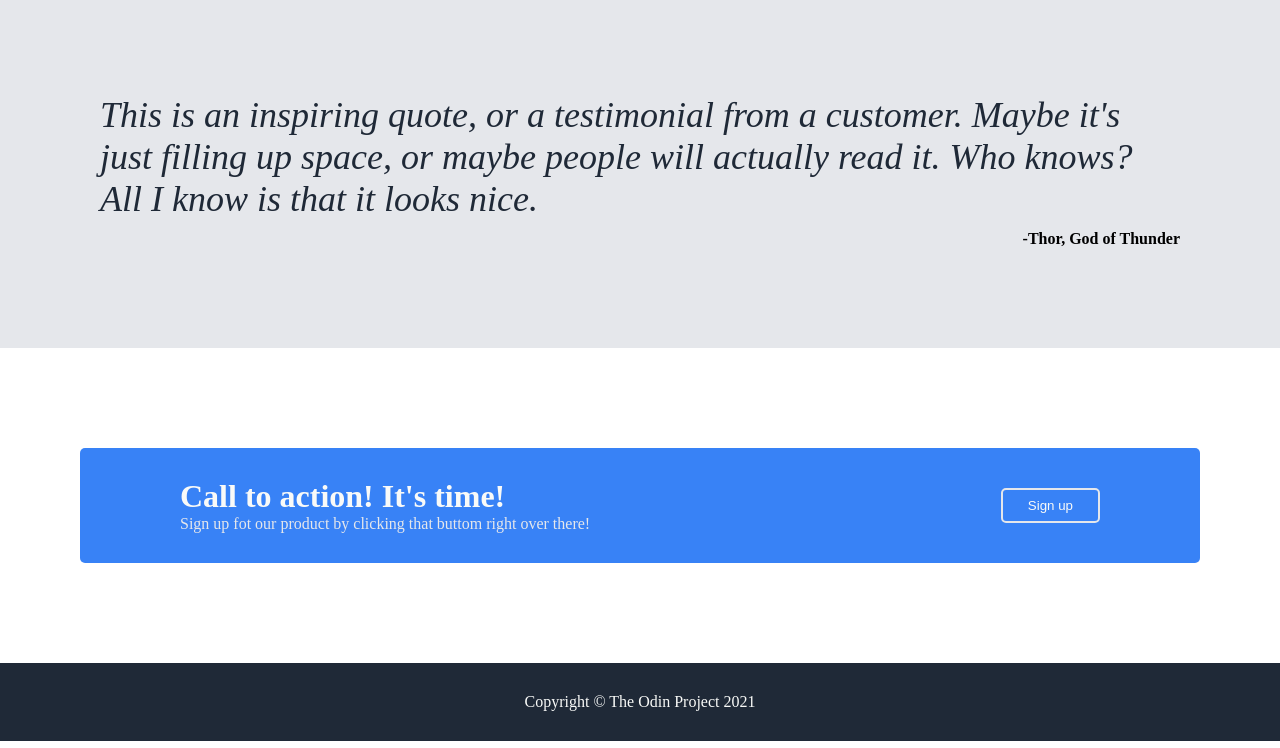
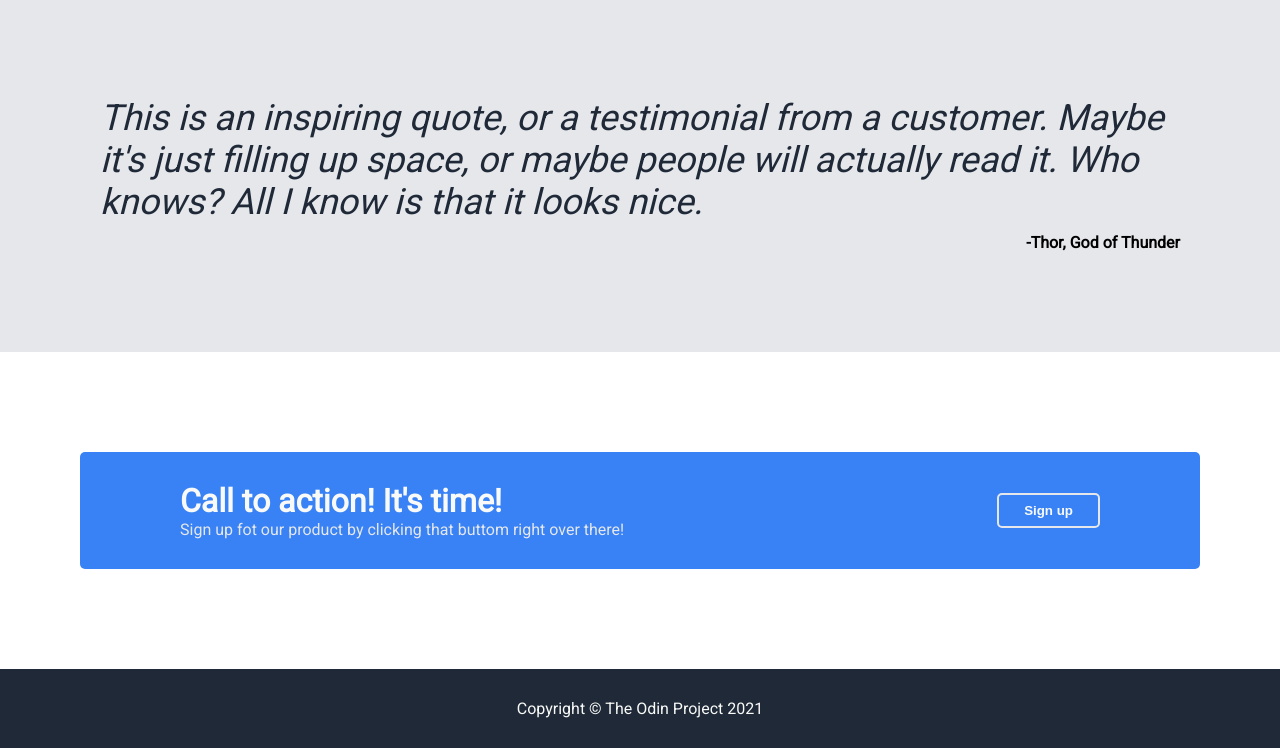
Before and after one commit to sergemaddoc/odin_landing, a plain HTML site: page index.html in a window 1280 px wide. Shown: the part 761-1509 px from the top of the page. Drawn offline with Linux system fonts and the light colour scheme.

Commit message:
Add font-family "roboto"

```diff
--- a/styles.css
+++ b/styles.css
@@ -1,6 +1,9 @@
+@import url('https://fonts.googleapis.com/css2?family=Roboto&display=swap');
 body {
   margin: 0;
+  font-family: 'Roboto', sans-serif;
 }
+
 .hero {
   background-color: #1f2937;
   padding: 0 8px 100px;
@@ -20,6 +23,7 @@ body {
   font-weight: 900;
   color: #f9faf8;
 }
+
 .links {
   list-style-type: none;
   display: flex;
@@ -177,6 +181,7 @@ body {
 .down-container button a {
   text-decoration: none;
   color: #f9faf8;
+  font-weight: bold;
 }
 
 footer {
```
